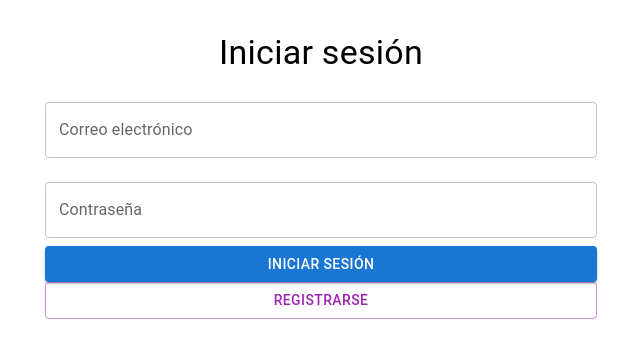
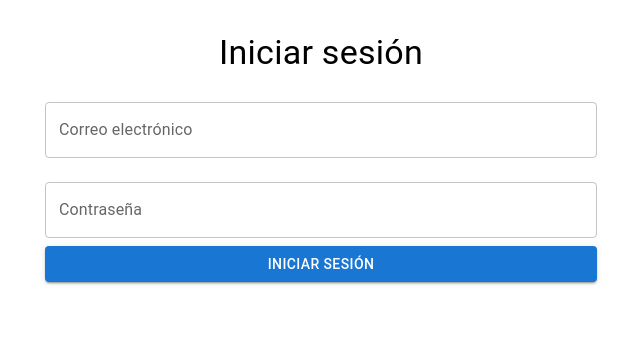
Before and after one commit to EdisonGamer/PRY_Inventario, a React (Create React App) app: page / in a window 1280 px wide. Shown: the top 358 px of the page, without its empty margins (319-959 px from the left). Built offline with nearby package versions, Linux system fonts and the light colour scheme.

Commit message:
se quita boton registrase

```diff
--- a/src/components/Login.js
+++ b/src/components/Login.js
@@ -61,10 +61,7 @@ const Login = () => {
           <Button type="submit" variant="contained" color="primary" fullWidth>
             INICIAR SESIÓN
           </Button>
-          <Button onClick={handleSignUp} variant="outlined" color="secondary" fullWidth>
-            REGISTRARSE
-          </Button>
-        </form>
+          </form>
       </Box>
     </Container>
   );
```
